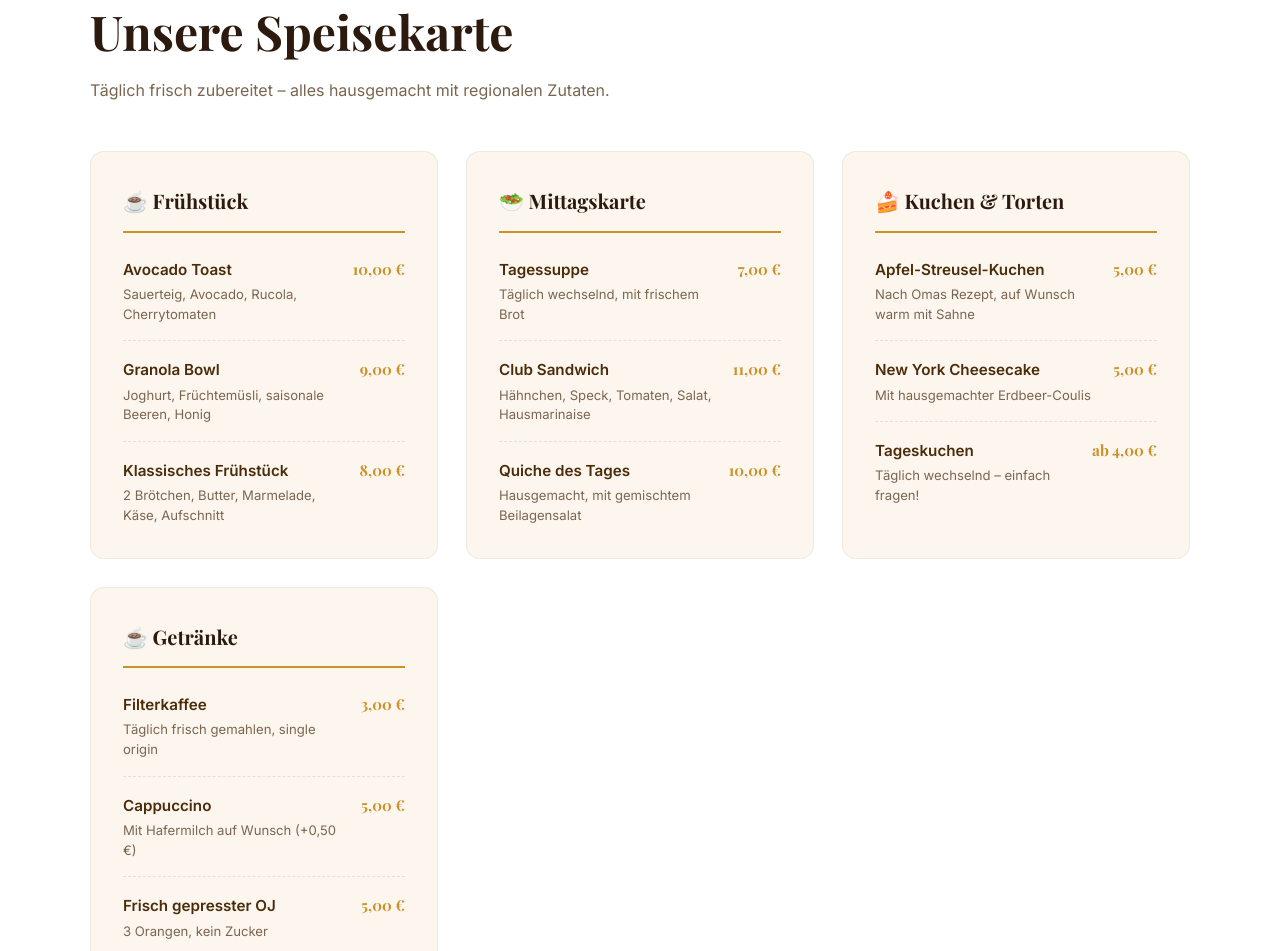
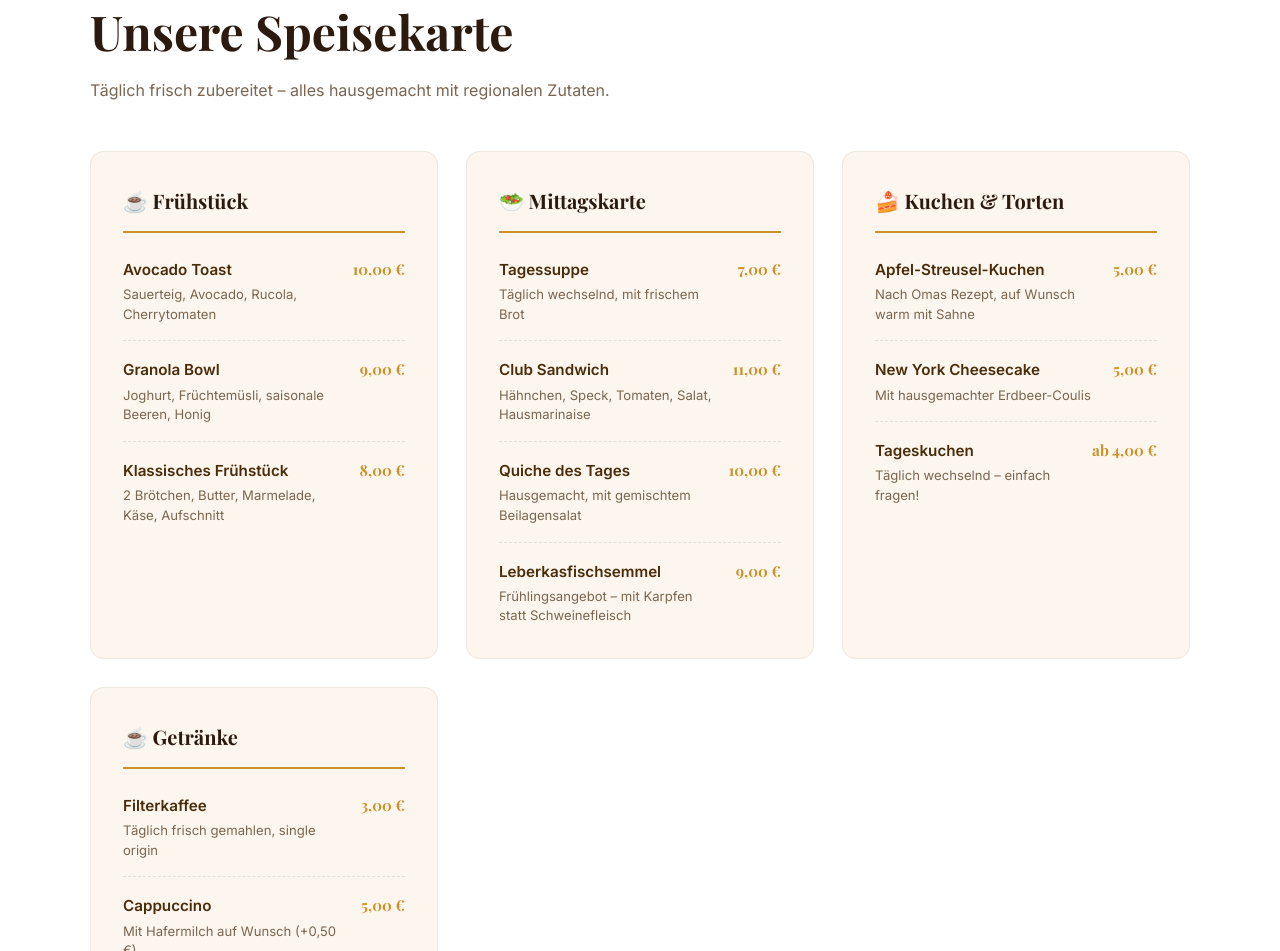
Before and after one commit to ChristianCR79/botsite, a website: page index.html in a window 1280 px wide. Shown: the part 1534-2485 px from the top of the page. Drawn offline with nearby package versions, Linux system fonts and the light colour scheme; a web font is replaced by a local one.

Commit message:
Botsite: Speisekarte (reisnecker@myc3.com)

```diff
--- a/index.html
+++ b/index.html
@@ -369,7 +369,8 @@ const SITE_DATA = {
       items: [
         { name: "Tagessuppe",            description: "Täglich wechselnd, mit frischem Brot",             price: "7,00 €" },
         { name: "Club Sandwich",         description: "Hähnchen, Speck, Tomaten, Salat, Hausmarinaise",   price: "11,00 €" },
-        { name: "Quiche des Tages",      description: "Hausgemacht, mit gemischtem Beilagensalat",        price: "10,00 €" }
+        { name: "Quiche des Tages",      description: "Hausgemacht, mit gemischtem Beilagensalat",        price: "10,00 €" },
+        { name: "Leberkasfischsemmel",   description: "Frühlingsangebot – mit Karpfen statt Schweinefleisch", price: "9,00 €" }
       ]
     },
     {
```
